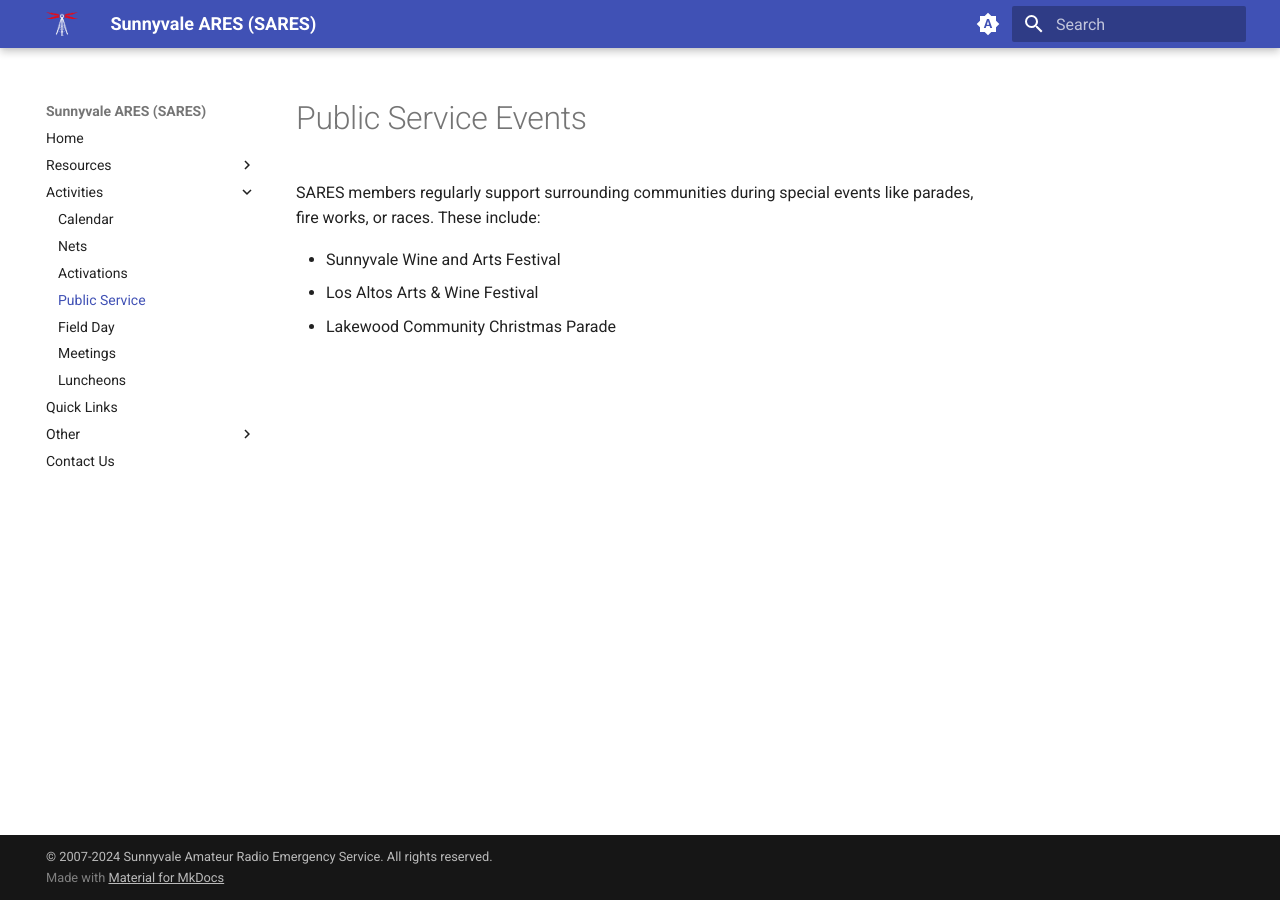
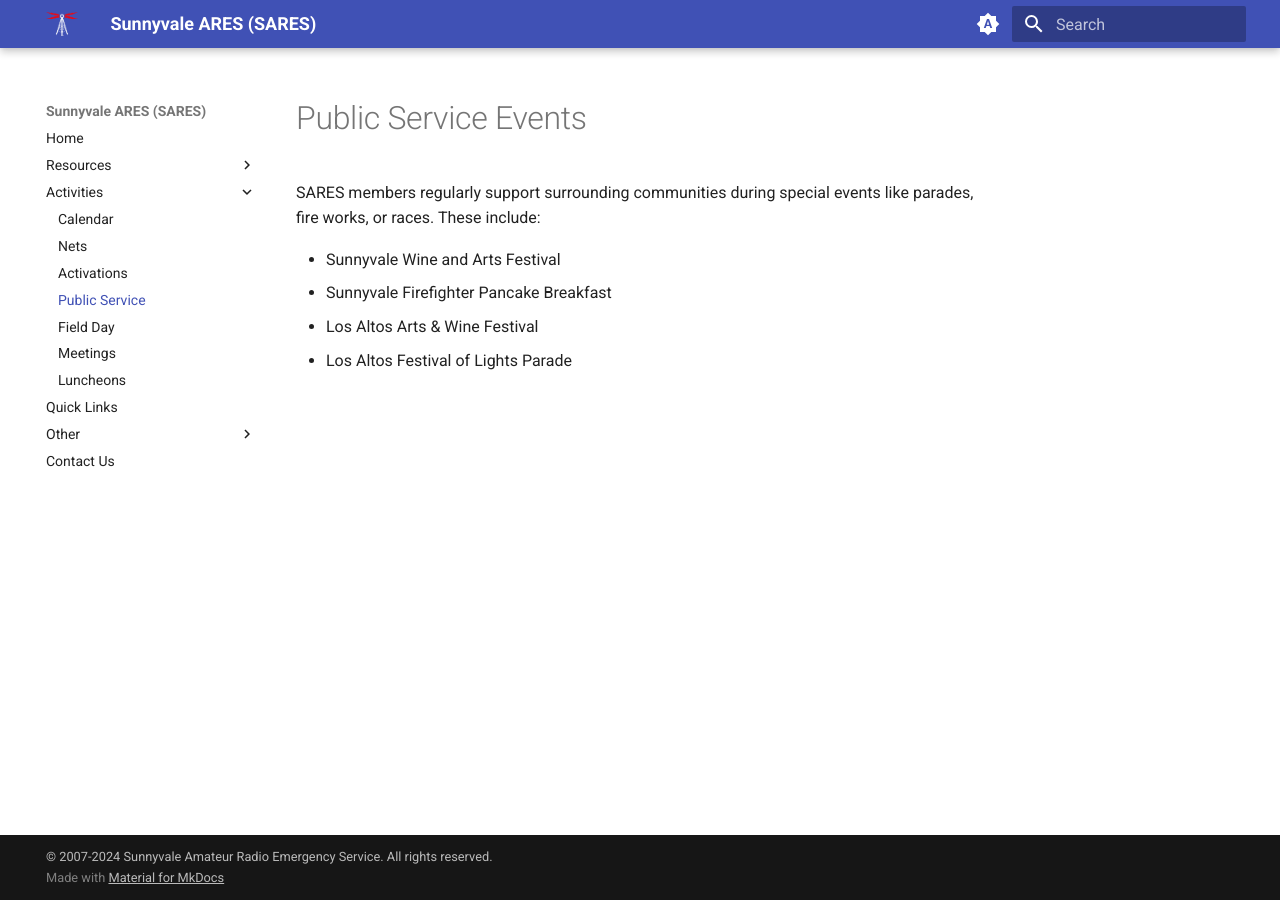
Before and after one commit to saresrg/www-k6sny-org, an MkDocs documentation site: the page built from docs/public-service.md, in a window 1280 px wide. Built offline with MkDocs 1.6.1 and Material for MkDocs 9.7.7, drawn with Linux system fonts in a browser that asks for light colours.

Commit message:
Update public service events list

```diff
--- a/docs/public-service.md
+++ b/docs/public-service.md
@@ -4,5 +4,6 @@ SARES members regularly support surrounding communities during special
 events like parades, fire works, or races. These include:
 
 -   Sunnyvale Wine and Arts Festival
+-   Sunnyvale Firefighter Pancake Breakfast
 -   Los Altos Arts & Wine Festival
--   Lakewood Community Christmas Parade
+-   Los Altos Festival of Lights Parade
```
